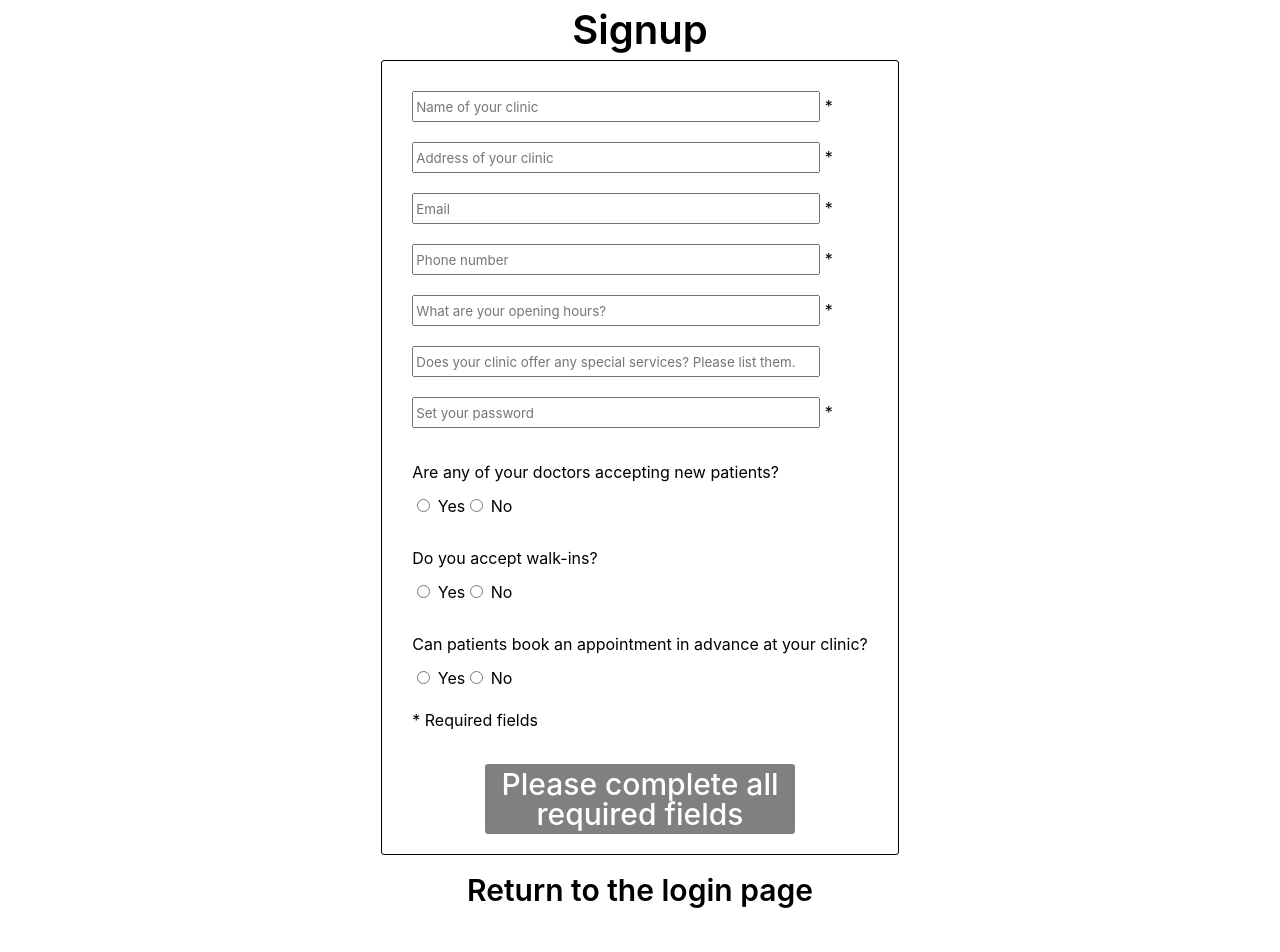
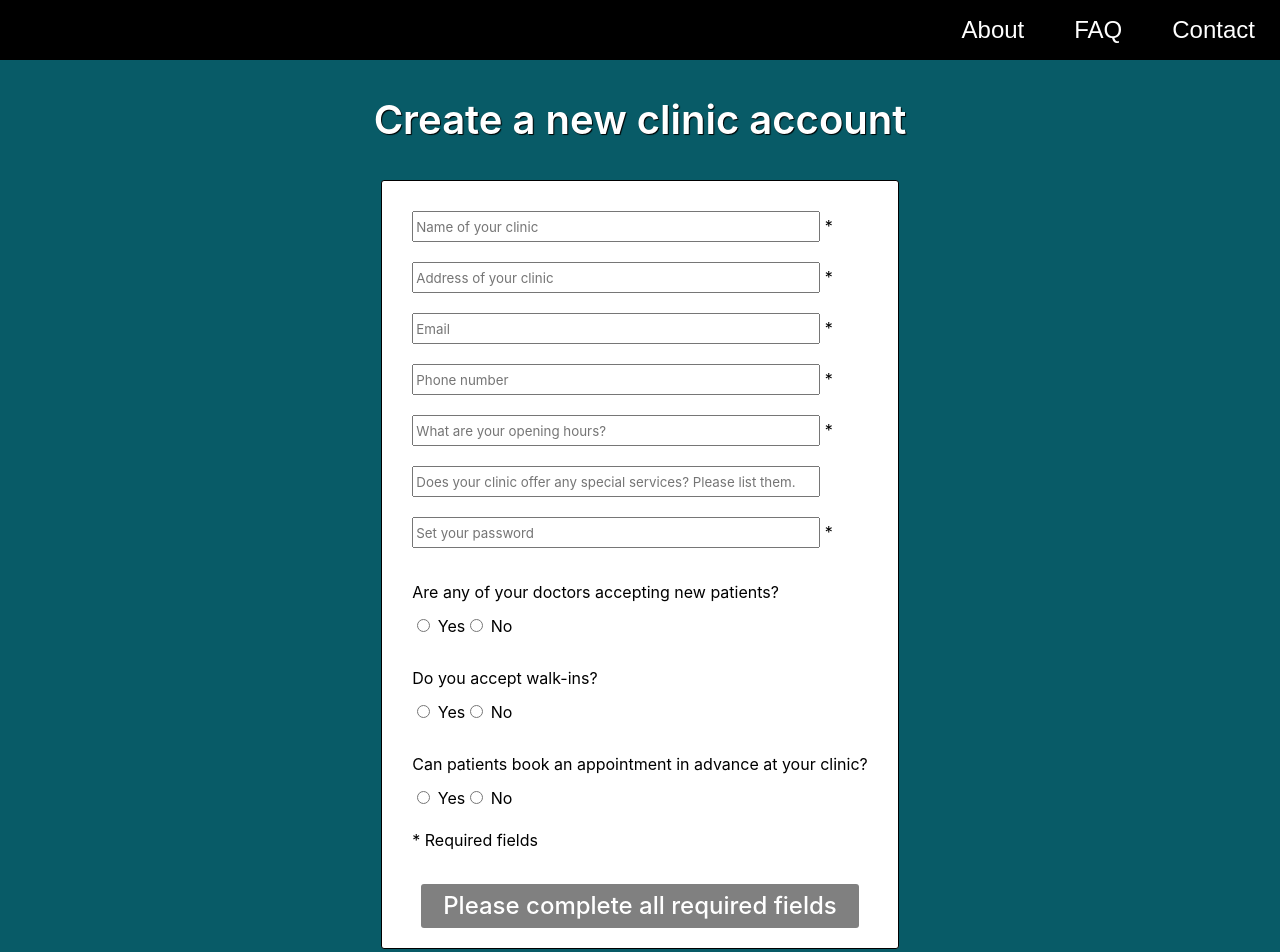
Before and after one commit to joni-sadler/Doctor-Finder, a React (Create React App) app in the folder frontend/: page /clinic_signup in a window 1280 px wide. Shown: the top 952 px of the page. Built offline with nearby package versions, Linux system fonts and the light colour scheme; what react-animations would draw is missing.

Commit message:
Added styling to Clinic Signup page

```diff
--- a/frontend/src/pages/ClinicSignup.js
+++ b/frontend/src/pages/ClinicSignup.js
@@ -1,6 +1,7 @@
 import React, { useState, useEffect } from "react";
 import { NavLink } from "react-router-dom";
 import styled from "styled-components";
+import Header from "../components/Header";
 
 const ClinicSignup = () => {
   const [signupInfo, setSignupInfo] = useState({});
@@ -108,7 +109,9 @@ const ClinicSignup = () => {
 
   return (
     <Container>
-      <Title>Signup</Title>
+      <Header />
+      <ContentWrapper>
+        <Title>Create a new clinic account</Title>
         <SignupWrapper>
           <Field>
             <input
@@ -244,29 +247,39 @@ const ClinicSignup = () => {
           </div>
         )}
         <LoginPrompt to={`/login`}>Return to the login page</LoginPrompt>
+      </ContentWrapper>
     </Container>
   );
 };
 
 const Container = styled.div`
+  height: 100vw;
+  width: 100%;
+  background-color: #085b67;
+`;
+
+const ContentWrapper = styled.div`
   display: flex;
   flex-direction: column;
   justify-content: flex-start;
   align-items: center;
-  height: 100vw;
+  height: 100%;
   width: 100%;
 `;
 
 const Title = styled.p`
   font-size: 40px;
   font-weight: 600;
-  margin: 10px;
+  margin: 40px;
+  color: white;
+  text-shadow: 1px 1px 1px #000000;
 `;
 
 const SignupWrapper = styled.div`
   display: flex;
   flex-direction: column;
   justify-content: center;
+  background-color: white;
   border: 1px solid black;
   border-radius: 3px;
   padding: 20px;
@@ -274,6 +287,10 @@ const SignupWrapper = styled.div`
 
 const Field = styled.div`
   padding: 10px;
+`;
+
+const RequiredFields = styled.p`
+  padding-left: 10px;
 `;
 
 const SubmitWrapper = styled.div`
@@ -293,6 +310,18 @@ const SubmitButton = styled.button`
   cursor: pointer;
 `;
 
+const SubmitButtonInactive = styled.div`
+  display: flex;
+  justify-content: center;
+  background-color: grey;
+  color: white;
+  border-radius: 3px;
+  width: 90%;
+  padding: 10px 5px;
+  font-size: 24px;
+  font-weight: 500;
+`;
+
 const RegistrationMessaging = styled.p`
   font-size: 20px;
   font-weight: 600;
@@ -301,25 +330,10 @@ const RegistrationMessaging = styled.p`
 const LoginPrompt = styled(NavLink)`
   font-size: 30px;
   font-weight: 600;
-  margin: 20px;
+  margin: 50px;
   text-decoration: none;
-  color: black;
-`;
-
-const RequiredFields = styled.p`
-  padding-left: 10px;
-`;
-
-const SubmitButtonInactive = styled.div`
-  display: flex;
-  text-align: center;
-  background-color: grey;
   color: white;
-  border-radius: 3px;
-  width: 300px;
-  padding: 5px;
-  font-size: 30px;
-  font-weight: 500;
+  text-shadow: 1px 1px 1px #000000;
 `;
 
 export default ClinicSignup;
```
Lines whose indentation alone changed are shown as unchanged.
